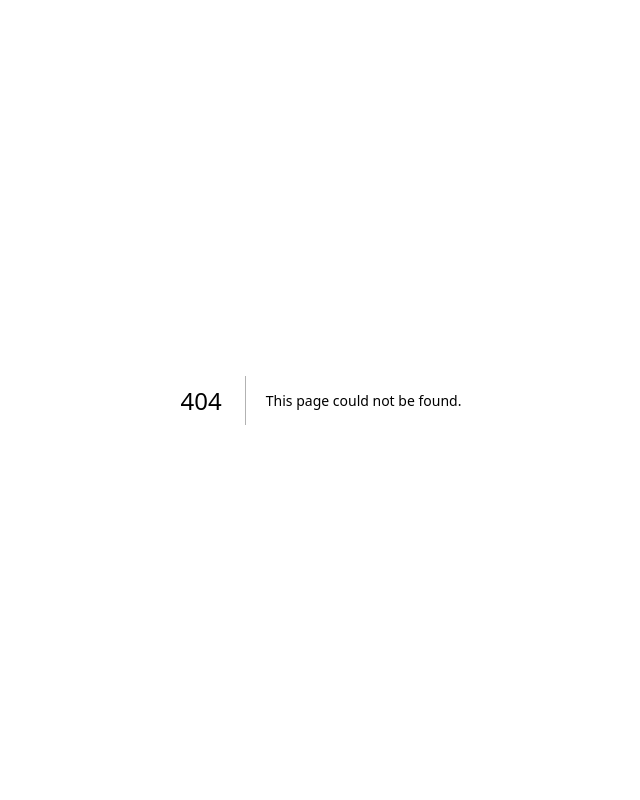
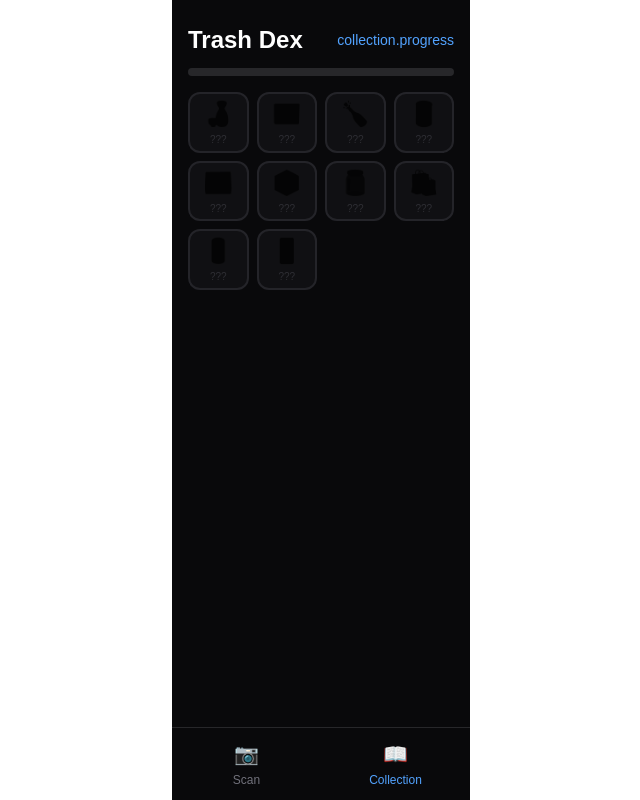
Before and after one commit to YeonSeong-Lee/sseuregi-king, a Next.js app: page /en/collection in a window 1280 px wide. Before the commit this address had no page. Shown: the whole page, without its empty margins (319-959 px from the left). Built offline with nearby package versions, Linux system fonts and the light colour scheme.

Commit message:
feat: collection page — Trash Dex with unlock progress bar

```diff
--- /dev/null
+++ b/app/[locale]/collection/page.tsx
@@ -0,0 +1,26 @@
+// app/[locale]/collection/page.tsx
+'use client';
+import { use } from 'react';
+import { useTranslations } from 'next-intl';
+import { TrashDex } from '@/components/TrashDex';
+import { useCollection } from '@/hooks/useCollection';
+import wasteItemsData from '@/data/waste-items.json';
+import type { WasteItem, Locale } from '@/types';
+
+const allItems = Object.values(wasteItemsData) as WasteItem[];
+
+export default function CollectionPage({ params }: { params: Promise<{ locale: string }> }) {
+  const { locale } = use(params);
+  const t = useTranslations('collection');
+  const { unlockedIds } = useCollection();
+
+  return (
+    <TrashDex
+      items={allItems}
+      unlockedIds={unlockedIds}
+      locale={locale as Locale}
+      lockedLabel={t('locked')}
+      progressTemplate={t('progress')}
+    />
+  );
+}
```
